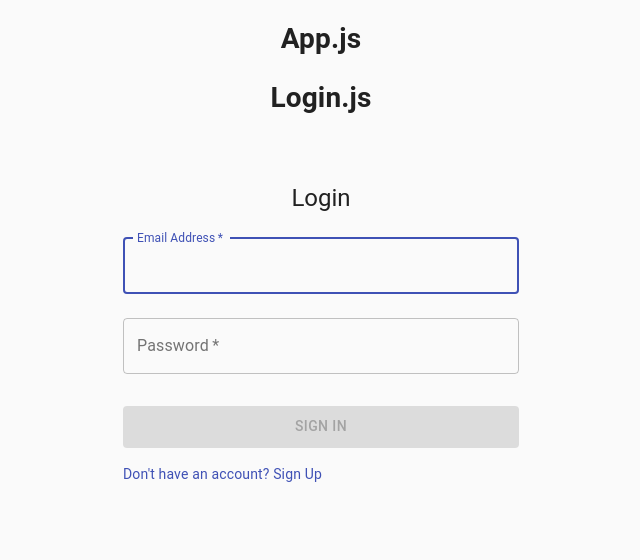
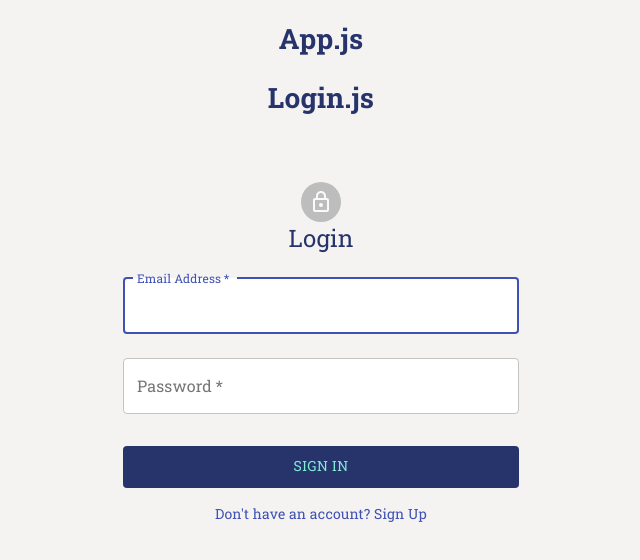
Before and after one commit to berit-stange/medication-counter-app-react, a React (Create React App) app: page /login in a window 1280 px wide. Shown: the top 560 px of the page, without its empty margins (319-959 px from the left). Built offline with nearby package versions, Linux system fonts and the light colour scheme.

Commit message:
changed index.css

```diff
--- a/src/App.js
+++ b/src/App.js
@@ -1,9 +1,8 @@
 import React from 'react';
-// import { useState } from 'react';
 import { BrowserRouter as Router, Route, Switch } from 'react-router-dom';
 import Home from './pages/Home';
 import Login from './pages/Login';
-// import Signup from './pages/Signup';
+import Signup from './pages/Signup';
 import './App.css';
 
 function App() {
@@ -16,7 +15,7 @@ function App() {
           <Switch>
             <Route exact path="/" component={Home} />
             <Route exact path="/login" component={Login} />
-            {/* <Route exact path="/signup" component={Signup} /> */}
+            <Route exact path="/signup" component={Signup} />
           </Switch>
         </div>
       </Router>
--- a/src/index.css
+++ b/src/index.css
@@ -1,13 +1,95 @@
-body {
+/* body {
   margin: 0;
   font-family: -apple-system, BlinkMacSystemFont, 'Segoe UI', 'Roboto', 'Oxygen',
     'Ubuntu', 'Cantarell', 'Fira Sans', 'Droid Sans', 'Helvetica Neue',
     sans-serif;
   -webkit-font-smoothing: antialiased;
   -moz-osx-font-smoothing: grayscale;
+} */
+
+/* code {
+  font-family: source-code-pro, Menlo, Monaco, Consolas, 'Courier New',
+    monospace;
+} */
+
+@import url("https://fonts.googleapis.com/css2?family=Montserrat:wght@300;400;600;700&display=swap");
+@import url("https://fonts.googleapis.com/css2?family=Roboto+Slab:wght@400;600;700&display=swap");
+
+* {
+  -webkit-box-sizing: border-box;
+  box-sizing: border-box;
 }
 
-code {
-  font-family: source-code-pro, Menlo, Monaco, Consolas, 'Courier New',
-    monospace;
+body {
+  font-family: "Roboto Slab", serif !important;
+  font-weight: 400;
+  font-size: 16px;
+  line-height: 1.9;
+  background-color: #F4F3F1 !important;
+  color: #27336b !important;
+  display: -ms-grid;
+  display: grid;
+  -webkit-box-pack: center;
+  -ms-flex-pack: center;
+  justify-content: center;
 }
+
+h1,
+p {
+  font-family: "Roboto Slab", serif !important;
+  text-align: center;
+}
+
+.container {
+  padding: 2em;
+  margin: 0.5em;
+  display: -ms-grid;
+  display: grid;
+  justify-items: center;
+  background-color: #27336b;
+}
+
+.date-container {
+  color: #80ecda;
+  display: -webkit-box;
+  display: -ms-flexbox;
+  display: flex;
+  -webkit-box-pack: center;
+  -ms-flex-pack: center;
+  justify-content: center;
+}
+
+button {
+  border: 0;
+  border-radius: 50% 50%;
+  height: 3em;
+  width: 3em;
+  margin: 1em;
+  cursor: pointer;
+  background-color: #F4F3F1;
+  color: #27336b;
+  font-family: "Roboto Slab", serif;
+  font-size: 16px;
+}
+
+button,
+.changeColor {
+  background-color: #27336b !important;
+  color: #80ecda !important;
+}
+
+.MuiInputBase-formControl {
+  background-color: #ffffff;
+  font-family: "Roboto Slab", serif !important;
+}
+
+label,
+button,
+.MuiTypography-root {
+  font-family: "Roboto Slab", serif !important;
+}
+
+.MuiGrid-root {
+  color: #27336b !important;
+  justify-content: center;
+}
--- a/src/index.js
+++ b/src/index.js
@@ -1,8 +1,8 @@
 import React from 'react';
 import ReactDOM from 'react-dom';
 
+import App from './App';
 import './index.css';
-import App from './App';
 
 import * as serviceWorkerRegistration from './serviceWorkerRegistration';
 import reportWebVitals from './reportWebVitals';
--- a/src/pages/Home.js
+++ b/src/pages/Home.js
@@ -17,11 +17,11 @@ import ListItemText from '@material-ui/core/ListItemText';
 import withStyles from '@material-ui/core/styles/withStyles';
 import AccountBoxIcon from '@material-ui/icons/AccountBox';
 import NotesIcon from '@material-ui/icons/Notes';
-// import Avatar from '@material-ui/core/avatar';
+import Avatar from '@material-ui/core/avatar';
 import ExitToAppIcon from '@material-ui/icons/ExitToApp';
 import CircularProgress from '@material-ui/core/CircularProgress';
 
-import { authMiddleWare } from '../util/auth'
+import { authMiddleWare } from '../util/auth';
 
 
 const drawerWidth = 240;
@@ -149,7 +149,7 @@ class Home extends Component {
                         <div className={classes.toolbar} />
                         <Divider />
                         <center>
-                            {/* <Avatar src={this.state.profilePicture} className={classes.avatar} /> */}
+                            <Avatar src={this.state.profilePicture} className={classes.avatar} />
                             <p>
                                 {' '}
                                 {this.state.firstName} {this.state.lastName}
--- a/src/pages/Login.js
+++ b/src/pages/Login.js
@@ -2,8 +2,8 @@ import React from 'react';
 import { Component } from 'react';
 
 // Material UI components
-// import Avatar from '@material-ui/core/Avatar';
-// import LockOutlinedIcon from '@material-ui/icons/LockOutlined';
+import Avatar from '@material-ui/core/Avatar';
+import LockOutlinedIcon from '@material-ui/icons/LockOutlined';
 import Button from '@material-ui/core/Button';
 import CssBaseline from '@material-ui/core/CssBaseline';
 import TextField from '@material-ui/core/TextField';
@@ -97,16 +97,15 @@ class Login extends Component {
         const { errors, loading } = this.state;
         return (
 
-
             <Container component="main" maxWidth="xs">
                 <h1>Login.js</h1>
 
                 <CssBaseline />
 
                 <div className={classes.paper}>
-                    {/* <Avatar className={classes.avatar}>
+                    <Avatar className={classes.avatar}>
                         <LockOutlinedIcon />
-                    </Avatar> */}
+                    </Avatar>
                     <Typography component="h1" variant="h5">
                         Login
                     </Typography>
```
Also changed, not shown: 1 other file (tests, documents, lock files or other folders).
